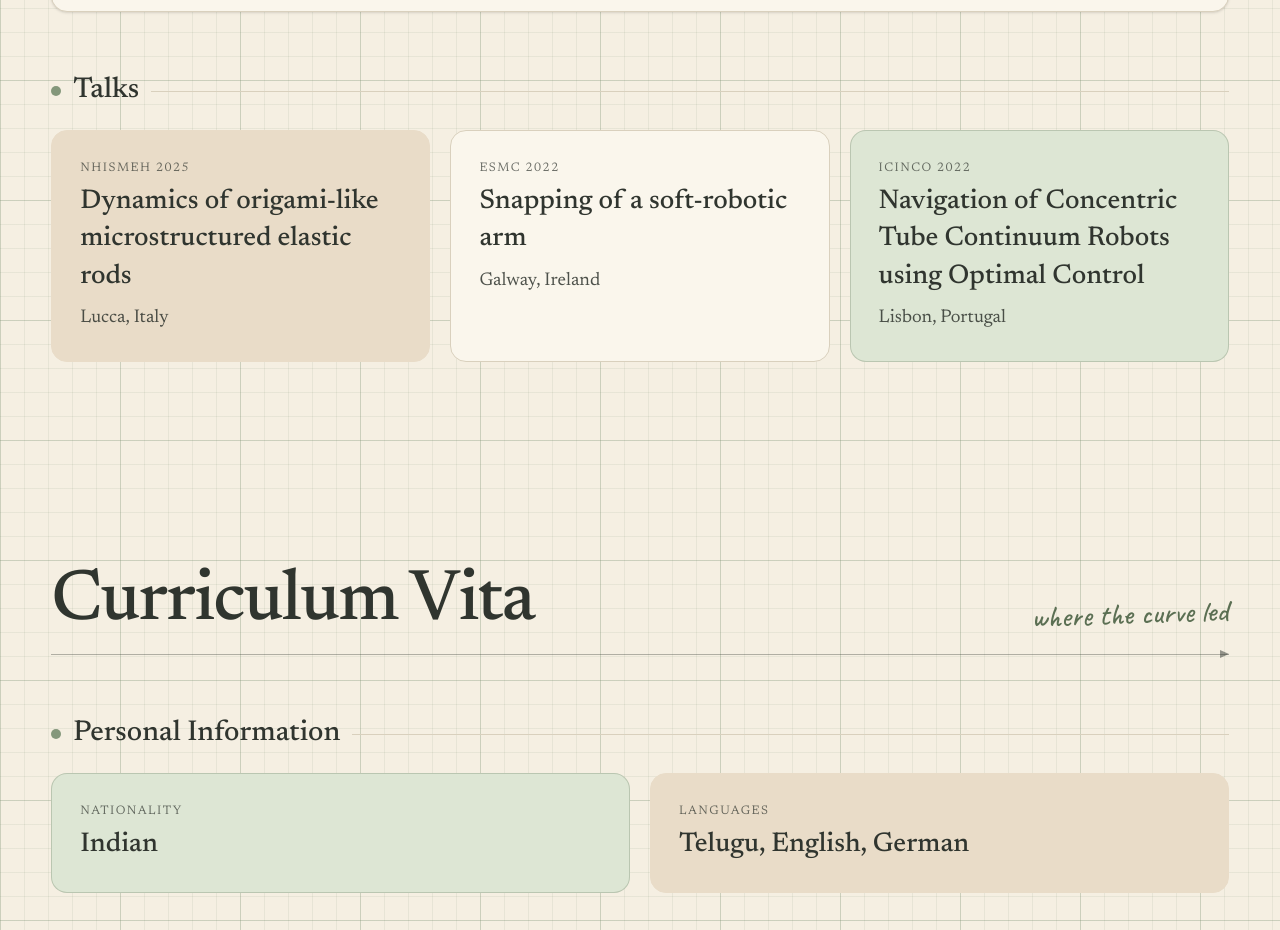
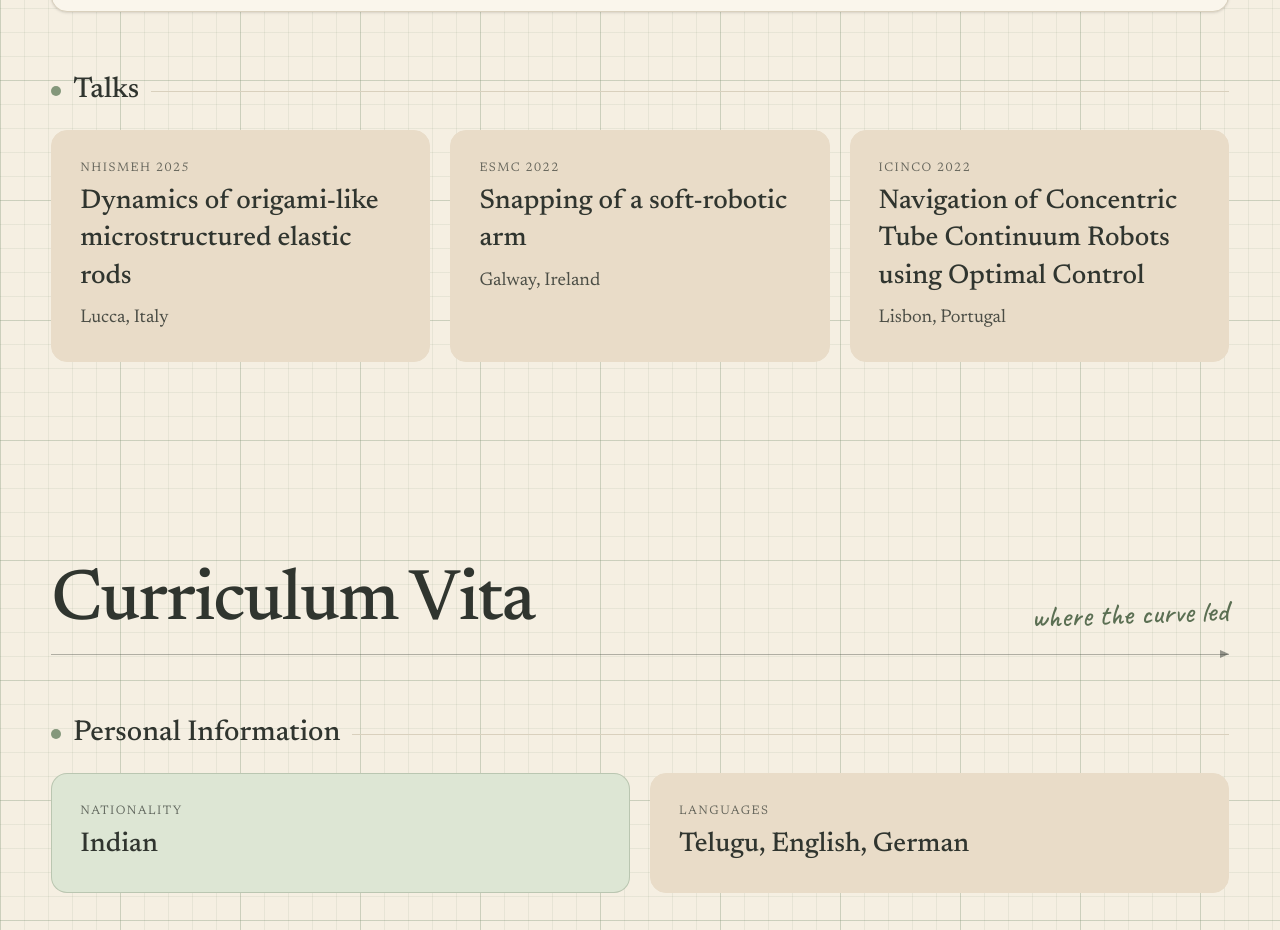
Before and after one commit to chekri/chekri.github.io, a React (Vite) app: page / in a window 1280 px wide. Shown: the part 3880-4810 px from the top of the page. Built offline with nearby package versions, Linux system fonts and the light colour scheme.

Commit message:
Update Research.jsx

```diff
--- a/src/sections/Research.jsx
+++ b/src/sections/Research.jsx
@@ -31,7 +31,7 @@ export default function Research() {
       <SubHeading>Talks</SubHeading>
       <ul className={`grid auto-rows-fr ${gap} md:grid-cols-3`}>
         {talks.map((t, k) => (
-          <Tile key={t.title} as="li" tone={["sepia", "paper", "sage"][k % 3]} label={t.event} title={t.title}>{t.place}</Tile>
+          <Tile key={t.title} as="li" tone={["sepia", "paper", "sage"][k % 1]} label={t.event} title={t.title}>{t.place}</Tile>
         ))}
       </ul>
     </Section>
```
